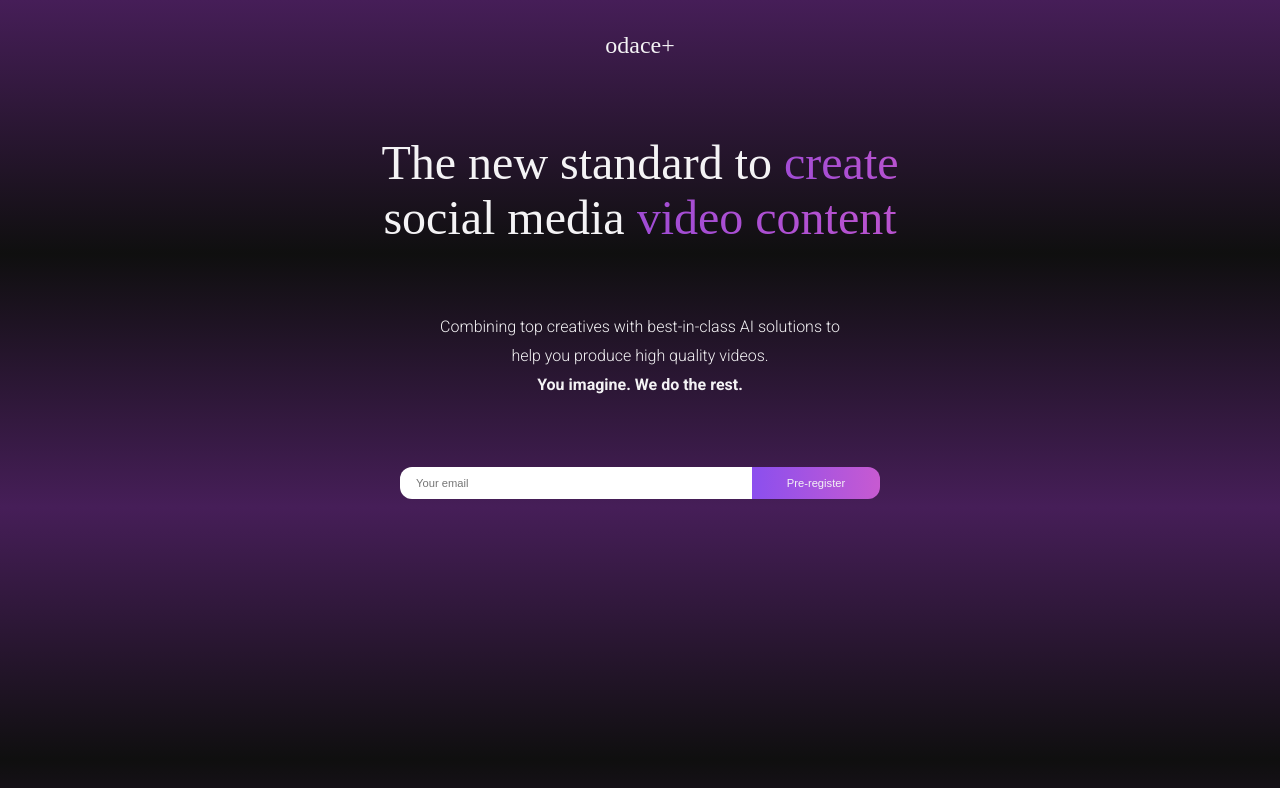
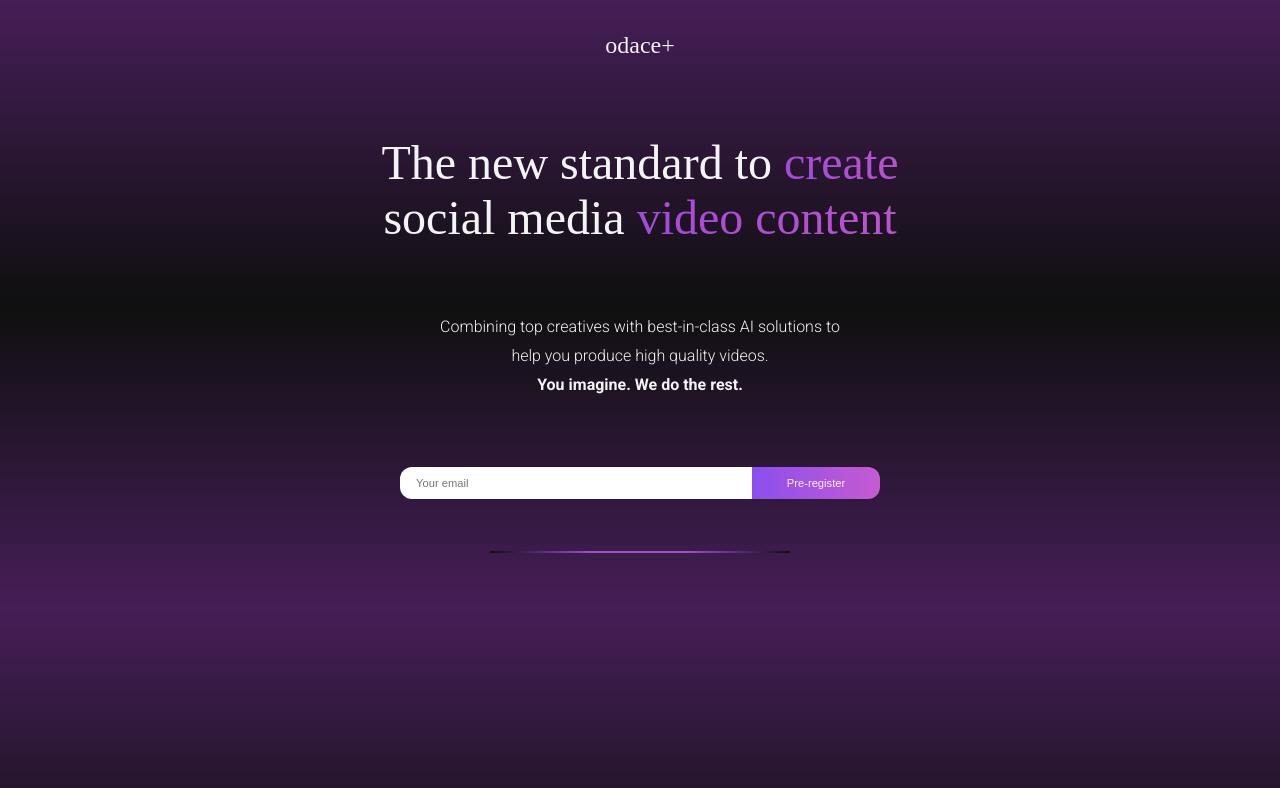
Before and after one commit to Malena-Guallar/odace_techtest, a React (Vite) app: page / in a window 1280 px wide. Shown: the top 788 px of the page. Built offline with nearby package versions, Linux system fonts and the light colour scheme; a web font is replaced by a local one.

Commit message:
[feat] Creation of divider with figma

```diff
--- a/src/App.css
+++ b/src/App.css
@@ -36,9 +36,17 @@
 }
 
 .text_header {
-    font-weight: 300;
-    width: 25rem;
-    max-width: 100%;
-    line-height: 1.8rem;
-    margin-bottom: 4em;
+  font-weight: 300;
+  width: 25rem;
+  max-width: 100%;
+  line-height: 1.8rem;
+  margin-bottom: 4em;
 }
+
+.separation_line {
+    margin-top: 3em;
+    margin-bottom: 3em;
+    width: 300px;
+    height: 2px;
+    background: linear-gradient(90deg, #0F0F0F 0%, #9E4BD5 33.33%, #9E4BD5 66.67%, #0F0F0F 100%);
+}
--- a/src/App.jsx
+++ b/src/App.jsx
@@ -9,6 +9,7 @@ function App() {
       <p className='app_header'>The new standard to <span class="purple_word">create</span> social media <span class="purple_word">video content</span></p>
       <p className='text_header'>Combining top creatives with best-in-class AI solutions to help you produce high quality videos.<br></br> <b>You imagine. We do the rest.</b></p>
       <RegistrationBar />
+      <div className='separation_line'/>
     </div>
   )
 }
--- a/src/components/RegistrationBar/RegistrationBar.css
+++ b/src/components/RegistrationBar/RegistrationBar.css
@@ -10,7 +10,6 @@ input {
     border: none;
     border-radius: 12px 0 0 12px;
     padding: .6rem 1rem;
-    /* width: 15rem; */
     font-size: .7rem;
 }
 
@@ -19,7 +18,6 @@ button {
     border: none;
     border-radius: 0 12px 12px 0;
     padding: .6rem 1rem;
-    /* width: 8rem; */
     background: linear-gradient(to right, var(--color-violette), var(--color-mauve));
     color: var(--color-white);
     font-size: .7rem;
--- a/src/components/RegistrationBar/RegistrationBar.jsx
+++ b/src/components/RegistrationBar/RegistrationBar.jsx
@@ -3,10 +3,10 @@ import './RegistrationBar.css'
 function RegistrationBar() {
     return (
 
-        <div class="registration_bar">
+        <form class="registration_bar">
             <input placeholder="Your email" />
             <button>Pre-register</button>
-        </div>
+        </form>
     )
 
 }
--- a/src/index.css
+++ b/src/index.css
@@ -10,8 +10,8 @@ html {
     --color-mauve: #C75AD1;
     background: linear-gradient(var(--color-aubergine), var(--color-black), var(--color-aubergine));
     color: var(--color-white);
-    /* font-family: "Roboto";
-    font-weight: 400 */
+    font-family: "Roboto";
+    font-weight: 400
 }
 
 
```
